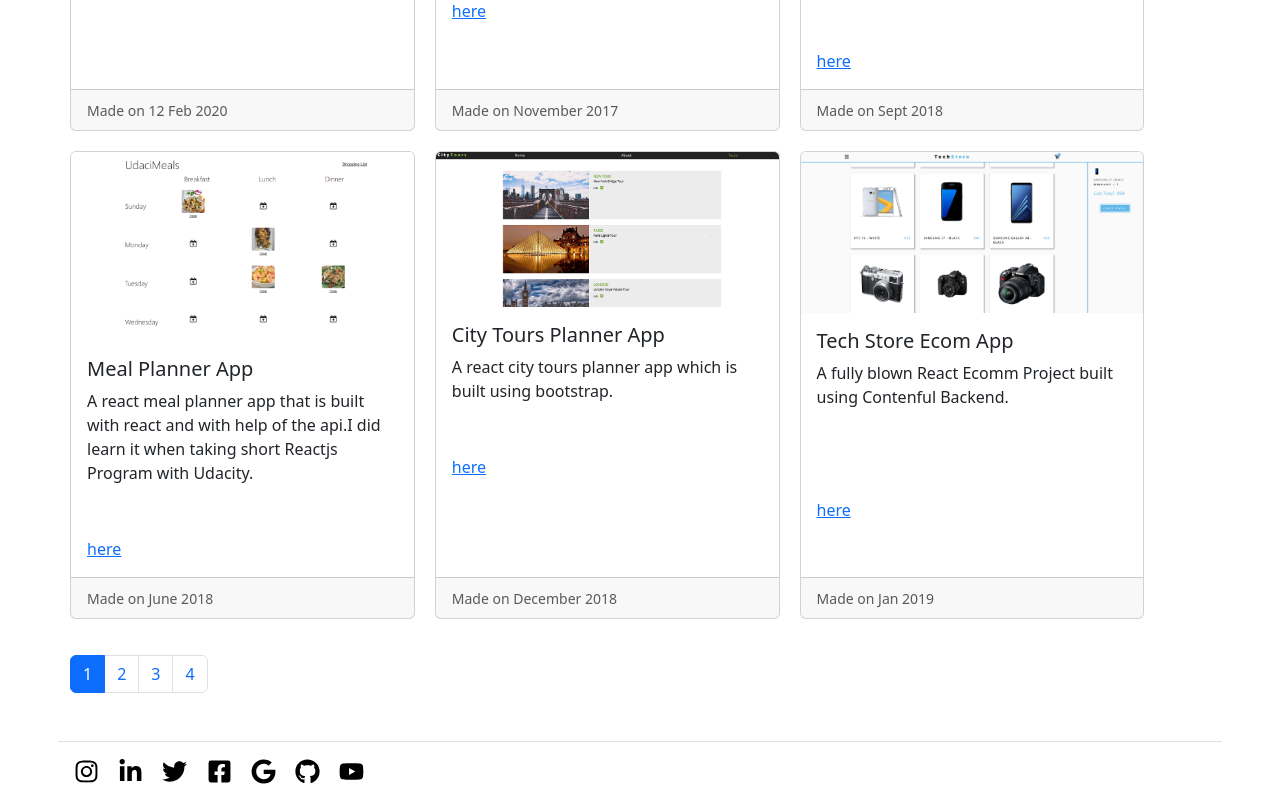
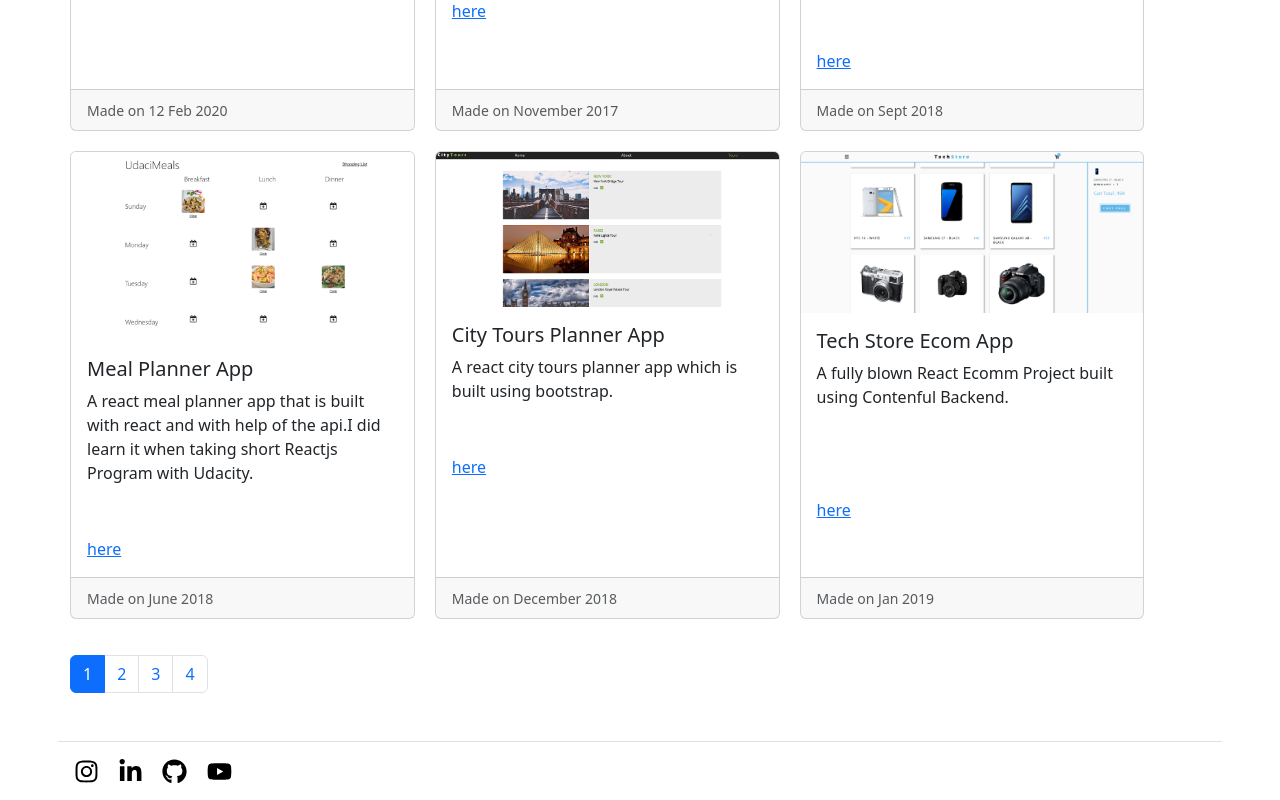
Before and after one commit to Puneeth1996/puneeth1996p, a React (Create React App) app: page /#/projects in a window 1280 px wide. Shown: the part 1098-1898 px from the top of the page. Built offline with nearby package versions, Linux system fonts and the light colour scheme.

Commit message:
Removed footer info with google facebook twitter

```diff
--- a/src/components/Footer/Footer.js
+++ b/src/components/Footer/Footer.js
@@ -1,15 +1,7 @@
 import React from 'react'
 import Row from 'react-bootstrap/Row'
 import Col from 'react-bootstrap/Col'
-import {
-	FaInstagram,
-	FaLinkedinIn,
-	FaTwitter,
-	FaFacebookSquare,
-	FaGoogle,
-	FaGithub,
-	FaYoutube,
-} from 'react-icons/fa'
+import { FaInstagram, FaLinkedinIn, FaGithub, FaYoutube } from 'react-icons/fa'
 import './Footer.scss'
 
 function Footer() {
@@ -47,39 +39,6 @@ function Footer() {
 							/>{' '}
 						</a>
 						<a
-							href='https://twitter.com/Puneeth1996p'
-							target='_blank'
-							rel='noopener noreferrer'
-							style={{ color: 'black', textDecoration: 'none' }}
-						>
-							{' '}
-							<FaTwitter
-								style={{ width: 25, height: 25, marginRight: 15 }}
-							/>{' '}
-						</a>
-						<a
-							href='https://www.facebook.com/puneeth1996p'
-							target='_blank'
-							rel='noopener noreferrer'
-							style={{ color: 'black', textDecoration: 'none' }}
-						>
-							{' '}
-							<FaFacebookSquare
-								style={{ width: 25, height: 25, marginRight: 15 }}
-							/>{' '}
-						</a>
-						<a
-							href='mailto: puneeth1996trainer@gmail.com?cc=puneeth1996p@gmail.com'
-							target='_blank'
-							rel='noopener noreferrer'
-							style={{ color: 'black', textDecoration: 'none' }}
-						>
-							{' '}
-							<FaGoogle
-								style={{ width: 25, height: 25, marginRight: 15 }}
-							/>{' '}
-						</a>
-						<a
 							href='https://github.com/Puneeth1996'
 							target='_blank'
 							rel='noopener noreferrer'
```
